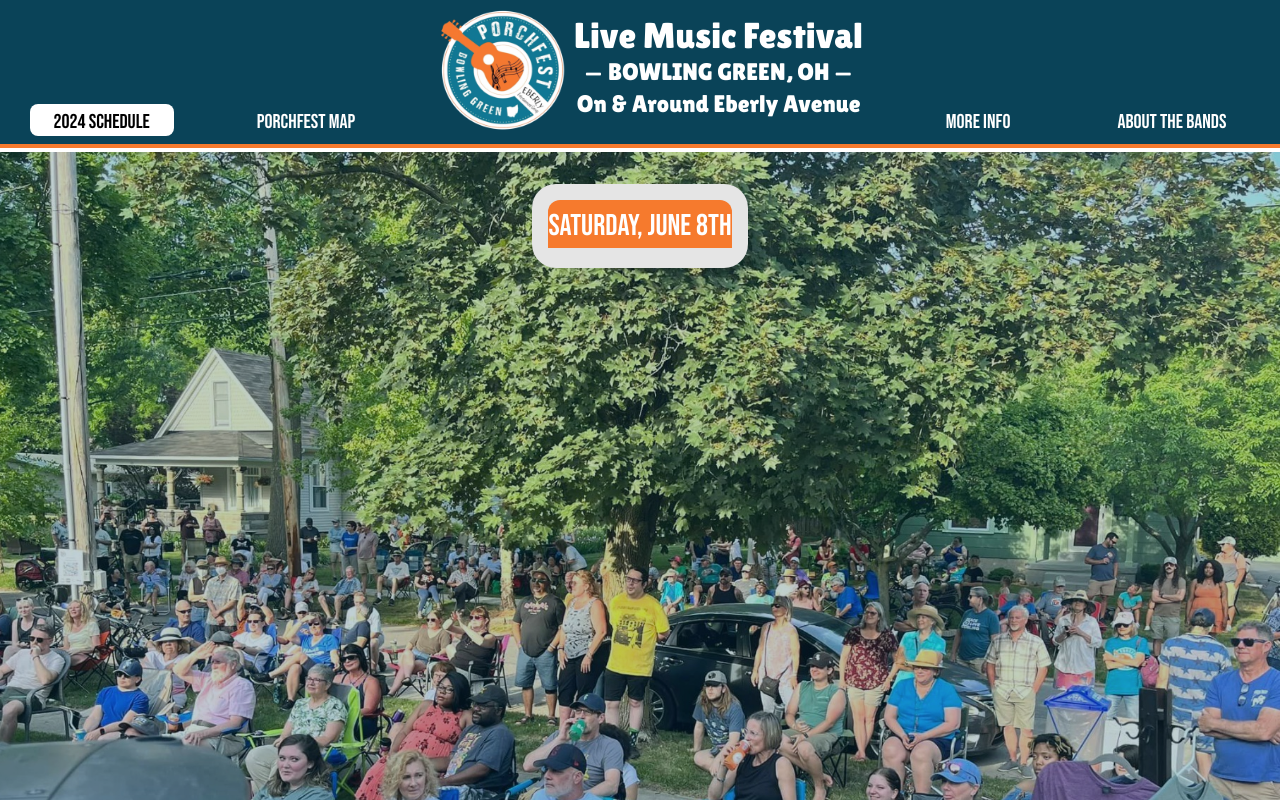
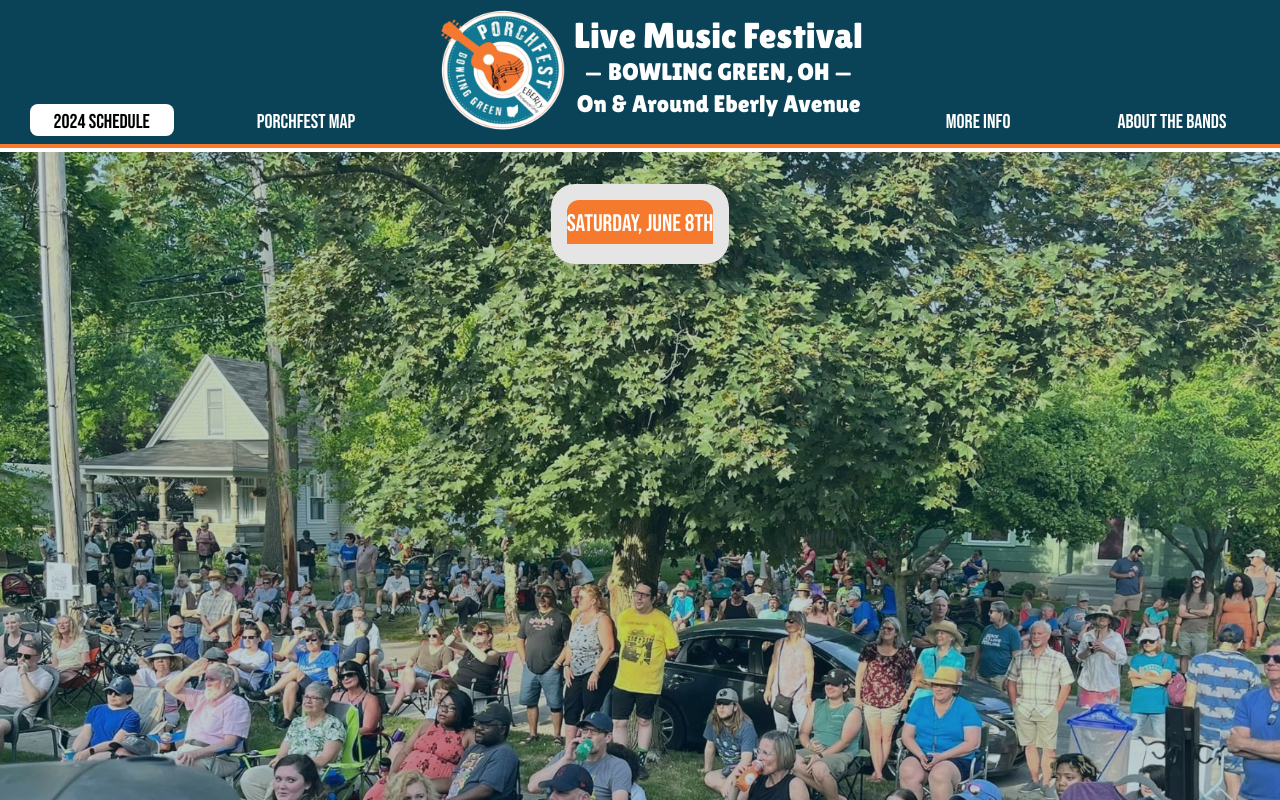
Before and after one commit to BRGuitar/porchfest-app, a Next.js app: page /home/schedule in a window 1280 px wide. Shown: the top 800 px of the page. Built offline with nearby package versions, Linux system fonts and the light colour scheme; no server answers; the database is empty.

Commit message:
Adjusting page sizes

```diff
--- a/src/app/home/about/page.tsx
+++ b/src/app/home/about/page.tsx
@@ -11,7 +11,7 @@ export default async function About() {
 
   return (
     <main className={montserrat.className + ' w-3/4 pt-10'}>
-      <div className='mx-2 max-h-[590px] overflow-auto rounded-3xl bg-neutral-100 pb-4'>
+      <div className='mx-2 max-h-[600px] overflow-auto rounded-3xl bg-neutral-100 pb-4'>
         <div
           className={
             lilita.className +
--- a/src/app/home/info/page.tsx
+++ b/src/app/home/info/page.tsx
@@ -7,10 +7,7 @@ const lilita = Lilita_One({ weight: '400', subsets: ['latin'] });
 export default function Info() {
   return (
     <main className={montserrat.className + ' w-3/4 pt-12'}>
-      {/* <div className='pb-1 text-3xl drop-shadow-[3.0px_3.0px_rgba(23,37,84)] md:text-4xl lg:text-5xl'>
-        More Info
-      </div> */}
-      <div className='mx-2 max-h-[570px] overflow-auto rounded-3xl bg-neutral-100'>
+      <div className='mx-2 max-h-[580px] overflow-auto rounded-3xl bg-neutral-100'>
         <h4
           className={
             lilita.className +
--- a/src/app/home/schedule/page.tsx
+++ b/src/app/home/schedule/page.tsx
@@ -5,8 +5,8 @@ export default async function Schedule() {
   const schedule = await fetchSchedule();
   return (
     <main className='w-fit pt-10'>
-      <div className='mx-2 max-h-[570px] overflow-auto rounded-3xl bg-neutral-200'>
-        <h4 className='mx-4 mb-1 mt-4 rounded-t-xl border-b-4 border-base-orange bg-base-orange pt-2 text-center text-3xl text-white'>
+      <div className='mx-2 max-h-[590px] overflow-auto rounded-3xl bg-neutral-200'>
+        <h4 className='mx-4 mb-1 mt-4 rounded-t-xl border-b-4 border-base-orange bg-base-orange pt-2 text-center text-2xl text-white'>
           Saturday, June 8th
         </h4>
         <div className='flex flex-row justify-center'>
@@ -16,7 +16,6 @@ export default async function Schedule() {
                 adminMode={false}
                 schedule={schedule.slice(0, schedule.length / 2)}
               />
-              {/* <ScheduleCards adminMode={false} schedule={schedule} /> */}
             </tbody>
           </table>
           <table className='table-fixed border-separate border-spacing-x-0 border-spacing-y-1 px-4 pb-4'>
```
Also changed, not shown: public/bowling-green.jpeg.
